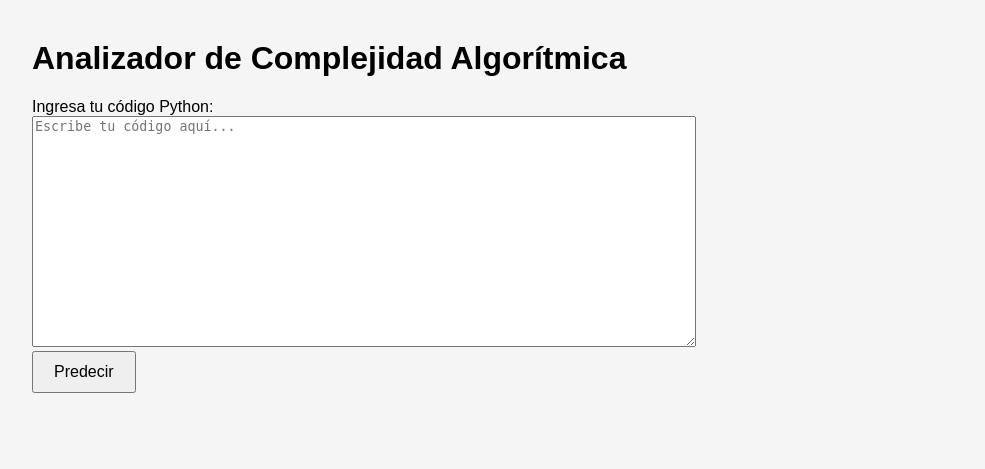
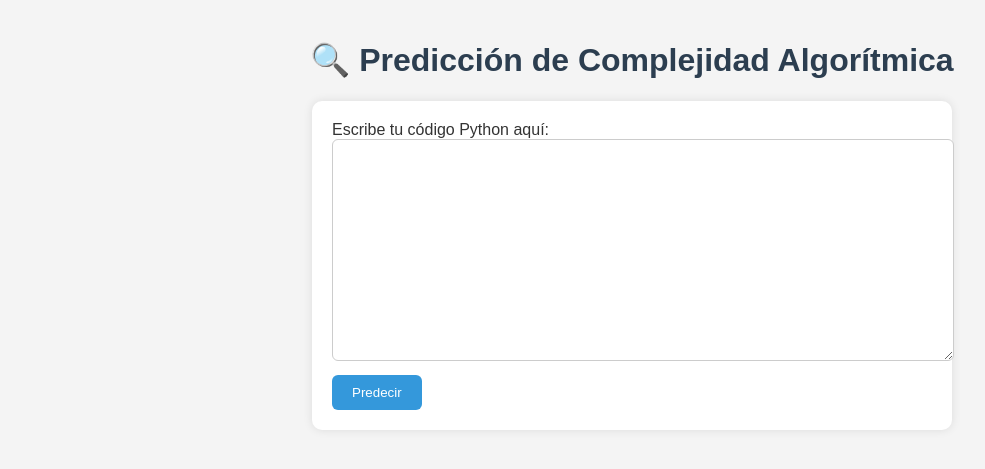
Before and after one commit to briangonzalez2/rede_neuronal, a Flask app: template templates/index.html in a window 1280 px wide. Shown: the top 469 px of the page, without its empty margins (8-993 px from the left). Run offline with Flask 3, Linux system fonts and the light colour scheme; the template is opened without the code that fills it, so the values that code supplies are empty.

Commit message:
bebe funciona, pero esta estupido

```diff
--- a/app.py
+++ b/app.py
@@ -1,25 +1,15 @@
-from flask import Flask, request, jsonify
+from flask import Flask, render_template, request
 from logic.predictor import predict_complexity
 
 app = Flask(__name__)
 
-@app.route("/")
-def home():
-    return "🚀 API de Red Neuronal para Complejidad Algorítmica"
-
-@app.route("/predecir", methods=["POST"])
-def predecir():
-    data = request.get_json()
-    if not data or "codigo" not in data:
-        return jsonify({"error": "Falta el campo 'codigo'"}), 400
-
-    resultado = predict_complexity(data["codigo"])
-
-    return jsonify({
-        "O": resultado["O"],
-        "Ω": resultado["Ω"],
-        "Θ": resultado["Θ"]
-    })
+@app.route("/", methods=["GET", "POST"])
+def index():
+    prediction = None
+    if request.method == "POST":
+        user_code = request.form["code"]
+        prediction = predict_complexity(user_code)
+    return render_template("index.html", prediction=prediction)
 
 if __name__ == "__main__":
     app.run(debug=True)
--- a/logic/train_model.py
+++ b/logic/train_model.py
@@ -3,8 +3,8 @@ import torch
 import torch.nn as nn
 import torch.optim as optim
 from sklearn.model_selection import train_test_split
-from tokenizer import simple_tokenizer
-from label_encoder import encode_labels, decode_O, decode_omega, decode_theta
+from .tokenizer import simple_tokenizer
+from .label_encoder import encode_labels, decode_O, decode_omega, decode_theta
 
 # Modelo multitarea
 class MultiOutputModel(nn.Module):
--- /dev/null
+++ b/static/main_menu.css
@@ -0,0 +1,58 @@
+body {
+    font-family: Arial, sans-serif;
+    background-color: #f4f4f4;
+    color: #333;
+    padding: 20px;
+    margin: 0;
+}
+
+h1 {
+    color: #2c3e50;
+    text-align: center;
+}
+
+form {
+    margin: 20px auto;
+    max-width: 600px;
+    background: #fff;
+    padding: 20px;
+    border-radius: 10px;
+    box-shadow: 0 0 10px rgba(0,0,0,0.1);
+}
+
+textarea {
+    width: 100%;
+    height: 200px;
+    padding: 10px;
+    border: 1px solid #ccc;
+    border-radius: 6px;
+    font-family: monospace;
+    font-size: 14px;
+}
+
+button {
+    background-color: #3498db;
+    color: white;
+    border: none;
+    padding: 10px 20px;
+    margin-top: 10px;
+    border-radius: 6px;
+    cursor: pointer;
+}
+
+button:hover {
+    background-color: #2980b9;
+}
+
+.result {
+    margin-top: 20px;
+    padding: 15px;
+    background-color: #eaf2f8;
+    border-left: 5px solid #3498db;
+    border-radius: 6px;
+}
+
+.result p {
+    margin: 0;
+    padding: 5px 0;
+}
--- a/styles/main_menu.css
+++ /dev/null
@@ -1,12 +0,0 @@
-body {
-    font-family: Arial, sans-serif;
-    margin: 40px;
-    background-color: #f5f5f5;
-}
-textarea {
-    font-family: monospace;
-}
-button {
-    padding: 10px 20px;
-    font-size: 16px;
-}
--- a/templates/index.html
+++ b/templates/index.html
@@ -1,25 +1,25 @@
 <!DOCTYPE html>
-<html>
+<html lang="es">
 <head>
+    <meta charset="UTF-8">
     <title>Predicción de Complejidad</title>
     <link rel="stylesheet" href="{{ url_for('static', filename='main_menu.css') }}">
 </head>
 <body>
-    <h1>Analizador de Complejidad Algorítmica</h1>
-
+    <h1>🔍 Predicción de Complejidad Algorítmica</h1>
     <form method="POST">
-        <label for="code">Ingresa tu código Python:</label><br>
-        <textarea name="code" rows="15" cols="80" placeholder="Escribe tu código aquí...">{{ code or '' }}</textarea><br>
+        <label for="code">Escribe tu código Python aquí:</label><br>
+        <textarea name="code" id="code" required>{{ request.form.code or '' }}</textarea><br>
         <button type="submit">Predecir</button>
     </form>
 
-    {% if result %}
-        <h2>Predicción:</h2>
-        <ul>
-            <li><strong>O:</strong> {{ result['O'] }}</li>
-            <li><strong>Ω:</strong> {{ result['Ω'] }}</li>
-            <li><strong>Θ:</strong> {{ result['Θ'] }}</li>
-        </ul>
+    {% if prediction %}
+    <div class="result">
+        <h3>Resultado:</h3>
+        <p><strong>O:</strong> {{ prediction['O'] }}</p>
+        <p><strong>Ω:</strong> {{ prediction['Ω'] }}</p>
+        <p><strong>Θ:</strong> {{ prediction['Θ'] }}</p>
+    </div>
     {% endif %}
 </body>
 </html>
```
Also changed, not shown: logic/predictor.py (+4 -4 lines).
